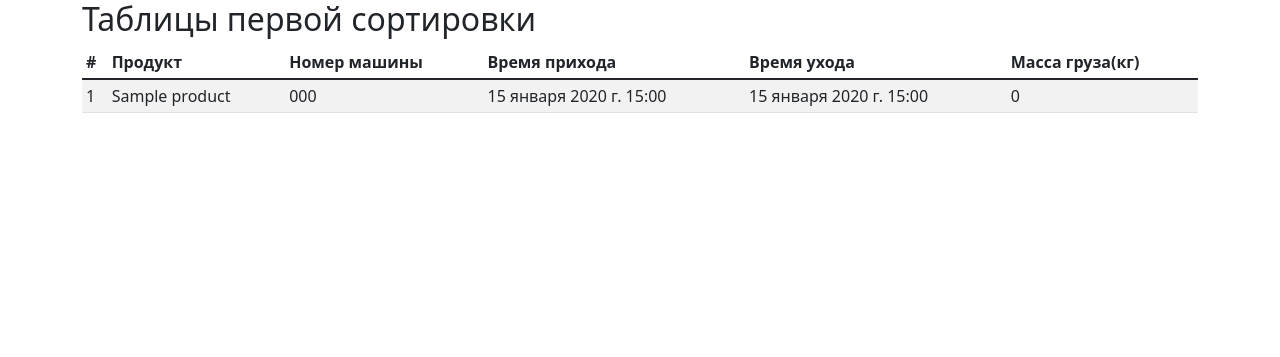
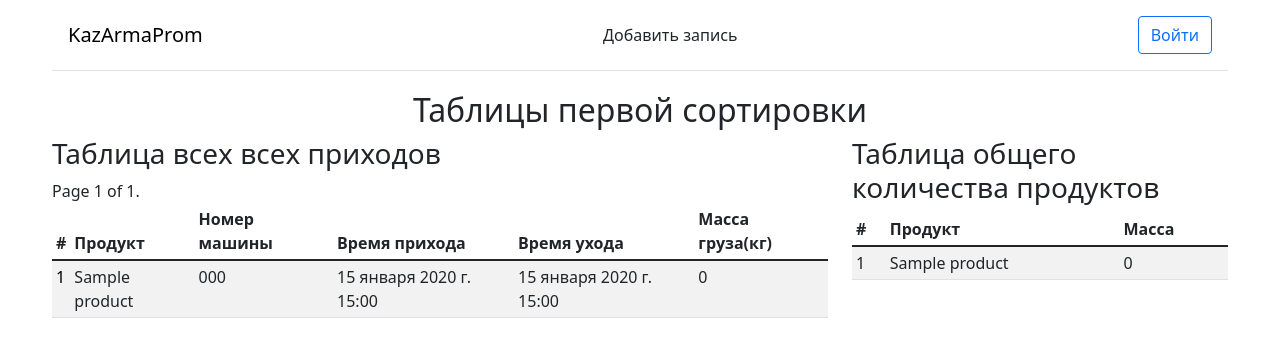
Before and after one commit to ruslan-murzag/KazArma, a Django app: page / in a window 1280 px wide. Shown: the top 357 px of the page. Run offline with Django 4.2, Linux system fonts and the light colour scheme; tables that the repository leaves empty hold one stand-in row (values such as "Sample post").

Commit message:
Changed something

```diff
--- a/kazarm/grocery/models.py
+++ b/kazarm/grocery/models.py
@@ -13,8 +13,8 @@ class First_stage(models.Model):
     created = models.DateTimeField(auto_now_add=True)
     updated = models.DateTimeField(auto_now=True)
     numbers_auto = models.CharField(max_length=15)
-    first_m = models.IntegerField(blank=True, null=True)
-    second_m = models.IntegerField(blank=True, null=True)
+    first_m = models.IntegerField(default=0, blank=True)
+    second_m = models.IntegerField(default=0, blank=True)
 
     # product_m = models.IntegerField(blank=True)
 
@@ -22,7 +22,7 @@ class First_stage(models.Model):
     def calc(self):
         if self.second_m is not None and self.first_m is not None:
             return self.first_m - self.second_m
-        return
+        return 0
 
     def __str__(self):
         return self.numbers_auto
--- a/kazarm/grocery/static/css/main.css
+++ b/kazarm/grocery/static/css/main.css
@@ -0,0 +1,43 @@
+a{
+    text-decoration: none;
+    color: black;
+}
+label {
+    float:left;
+    clear:both;
+    color:#333;
+    margin-bottom:4px;
+    width: 300px;
+}
+form p{
+    width: 300px;
+}
+form{
+    margin-top: 4em;
+}
+input, textarea {
+    clear:both;
+    float:left;
+    margin:0 0 10px;
+    background:#efefef;
+    border:0;
+    padding:6px 10px;
+    font-size:14px;
+}
+.box-shadow{
+    text-align: center;
+}
+
+header div{
+    justify-content: space-between;
+}
+.container{
+    max-width: 1200px;
+    margin: 0 auto;
+}
+#content{
+    margin-top: 20px;
+}
+h2{
+    text-align: center;
+}
--- a/kazarm/grocery/templates/base.html
+++ b/kazarm/grocery/templates/base.html
@@ -9,9 +9,24 @@
 
 </head>
 <body>
+<header>
+    <div class="container">
+        <div class="d-flex flex-column flex-md-row align-items-center p-3 px-md-12 mb-12 bg-white border-bottom box-shadow">
+      <h5 class="my-0 mr-md-auto font-weight-normal"><a href="{% url 'grocery:product-list' %}">KazArmaProm</a></h5>
+      <nav class="my-2 my-md-0 mr-md-3">
+        <a class="p-2 text-dark" href="{% url 'grocery:product_create' %}">Добавить запись</a>
+<!--        <a class="p-2 text-dark" href="#">Enterprise</a>-->
+<!--        <a class="p-2 text-dark" href="#">Support</a>-->
+<!--        <a class="p-2 text-dark" href="#">Pricing</a>-->
+      </nav>
+      <a class="btn btn-outline-primary" href="#">Войти</a>
+    </div>
+</header>
+
     <div id="content">
         {% block content %}
         {% endblock %}
     </div>
+    </div>
 </body>
 </html>
--- a/kazarm/grocery/templates/grocery/list.html
+++ b/kazarm/grocery/templates/grocery/list.html
@@ -2,8 +2,10 @@
 {% block title %} Hello {% endblock %}
 {% block content%}
 <div class="container">
+    <div class="row">
         <h2>Таблицы первой сортировки</h2>
-    <div class="table-responsive">
+    <div class="table-responsive col-8">
+        <h3>Таблица всех всех приходов</h3>
         <table class="table table-striped table-sm">
             <thead>
                 <tr>
@@ -18,7 +20,7 @@
             <tbody>
                 {% for i in f_s %}
                 <tr>
-                  <td>{{ i.id }}</td>
+                  <td><a href="{% url 'grocery:product_edit' i.id %}">{{ i.id }}</a></td>
                   <td>{{ i.title }}</td>
                   <td>{{ i.numbers_auto }}</td>
                   <td>{{ i.created }}</td>
@@ -26,8 +28,35 @@
                   <td>{{ i.calc }}</td>
                 </tr>
                 {% endfor %}
+                {% include "pagination.html" with page=f_s %}
+
+            </tbody>
+        </table>
+
+    </div>
+
+
+     <div class="table-responsive col-4">
+        <h3>Таблица общего количества продуктов</h3>
+        <table class="table table-striped table-sm">
+            <thead>
+                <tr>
+                  <th>#</th>
+                  <th>Продукт</th>
+                  <th>Масса</th>
+                </tr>
+            </thead>
+            <tbody>
+                {% for product, mass in product_mass %}
+                <tr>
+                  <td>{{ product.id }}</td>
+                  <td>{{ product.title }}</td>
+                  <td>{{ mass }}</td>
+                </tr>
+                {% endfor %}
             </tbody>
         </table>
     </div>
     </div>
+</div>
 {% endblock %}
--- /dev/null
+++ b/kazarm/grocery/templates/pagination.html
@@ -0,0 +1,13 @@
+<div class="pagination">
+  <span class="step-links">
+    {% if page.has_previous %}
+      <a href="?page={{ page.previous_page_number }}">Previous</a>
+    {% endif %}
+    <span class="current">
+      Page {{ page.number }} of {{ page.paginator.num_pages }}.
+    </span>
+    {% if page.has_next %}
+      <a href="?page={{ page.next_page_number }}">Next</a>
+    {% endif %}
+  </span>
+</div>
--- a/kazarm/grocery/urls.py
+++ b/kazarm/grocery/urls.py
@@ -1,5 +1,10 @@
 from django.urls import path, include
 from . import views
+
+app_name = 'grocery'
+
 urlpatterns = [
-    path('', views.ProductList),
+    path('', views.productList, name='product-list'),
+    path('add-product', views.product_create, name='product_create'),
+    path('edit/<int:f_s_id>/', views.product_edit, name='product_edit'),
 ]
--- a/kazarm/grocery/views.py
+++ b/kazarm/grocery/views.py
@@ -1,12 +1,70 @@
-from django.shortcuts import render
+from django.http import HttpResponseRedirect
+from django.shortcuts import render, get_object_or_404
 from .models import *
+from .forms import *
+from django.urls import reverse
+from django.db.models import Avg, Count, Sum
+from django.core.paginator import Paginator, EmptyPage, PageNotAnInteger
 
 
-def ProductList(request):
+def productList(request):
     products = Product.objects.all()
-    f_s = First_stage.objects.all()
+    f_s = First_stage.objects.all().order_by('-id')
+    calc_mass = []
+    different_mass = 0
+    for i in products:
+        all_obj = First_stage.objects.filter(title=i)
+        different_mass = list(all_obj.aggregate(Sum('first_m')).values())[0] - list(all_obj.aggregate(Sum('second_m')).values())[0]
+        calc_mass.append(different_mass)
 
+    paginator = Paginator(f_s, 100)
+    page = request.GET.get('page')
+    try:
+        posts = paginator.page(page)
+    except PageNotAnInteger:
+        # If page is not an integer deliver the first page
+        posts = paginator.page(1)
+    except EmptyPage:
+        # If page is out of range deliver last page of results
+        posts = paginator.page(paginator.num_pages)
+
+
+    product_mass = dict(zip(products, calc_mass))
     return render(request,
                   'grocery/list.html',
                   {'products': products,
-                   'f_s': f_s})
+                   'page': page,
+                   'product_mass': product_mass.items(),
+                   'f_s': posts})
+
+
+def product_create(request):
+    if request.method == 'POST':
+        create_product = first_stage_form(data=request.POST)
+        if create_product.is_valid():
+            create_post_form = create_product.save(commit=False)
+            create_post_form.save()
+            return HttpResponseRedirect(reverse('grocery:product-list'))
+    else:
+        create_post_form = first_stage_form()
+
+    return render(request, 'grocery/add_product_st1.html', {
+        'post_form': create_post_form,
+    })
+
+
+def product_edit(request, f_s_id):
+    post = get_object_or_404(First_stage, id=f_s_id)
+    if request.method == 'POST':
+        post_form = first_stage_edit_form(data=request.POST, instance=post)
+
+        if post_form.is_valid():
+            post_form = post_form.save(commit=False)
+            post_form.save()
+            return HttpResponseRedirect(reverse('grocery:product-list'))
+    else:
+        post_form = first_stage_edit_form(instance=post)
+
+    return render(request,
+                  'grocery/edit.html',
+                  {'post_form': post_form})
```
Also changed, not shown: kazarm/grocery/forms.py (added, +20 -0 lines), kazarm/grocery/templates/grocery/add_product_st1.html (added, +16 -0 lines), kazarm/grocery/templates/grocery/edit.html (added, +20 -0 lines). Lines whose indentation alone changed are shown as unchanged.
